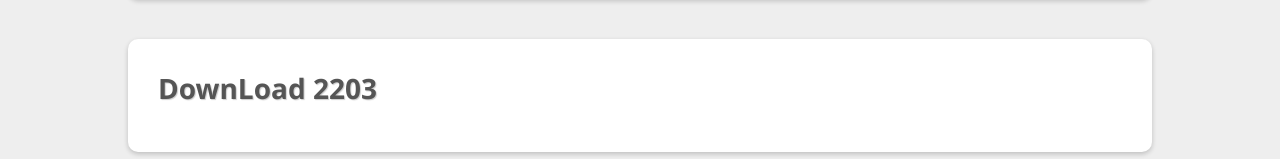
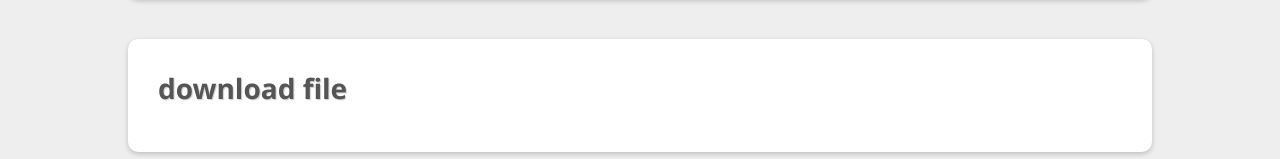
Before and after one commit to MrBZBZ/HWID_GET_WEB, a plain HTML site: page index.html in a window 1280 px wide. Shown: the part 3462-3621 px from the top of the page. Drawn offline with Linux system fonts and the light colour scheme.

Commit message:
Update index.html

```diff
--- a/index.html
+++ b/index.html
@@ -58,7 +58,7 @@
 			<h2>密码:bzbz</h2>
 		</article>
 		<article>
-			<h2><a href=“1.zip” class=“button”>DownLoad 2203</a></h2>
+			<h2><a href=“1.zip” download>download file</a></h2>
 		</article>
 	</main>
 
```
